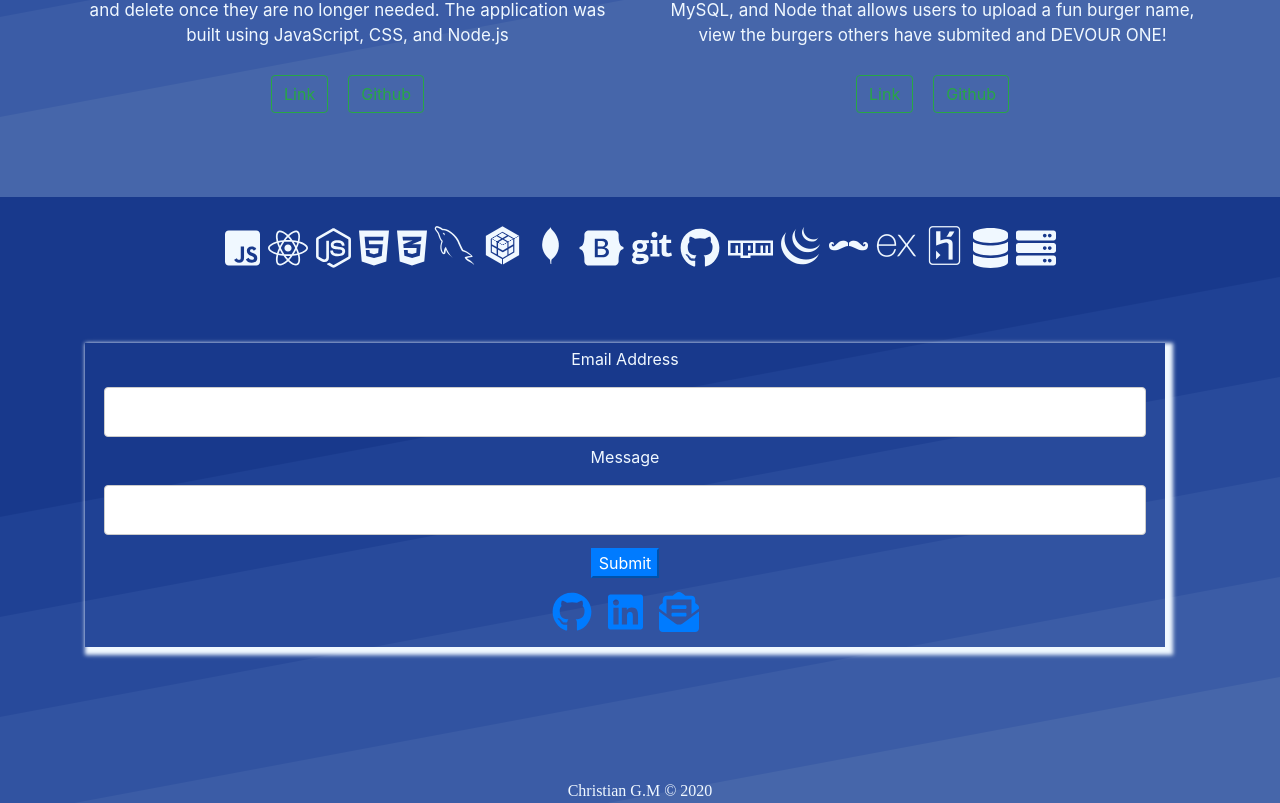
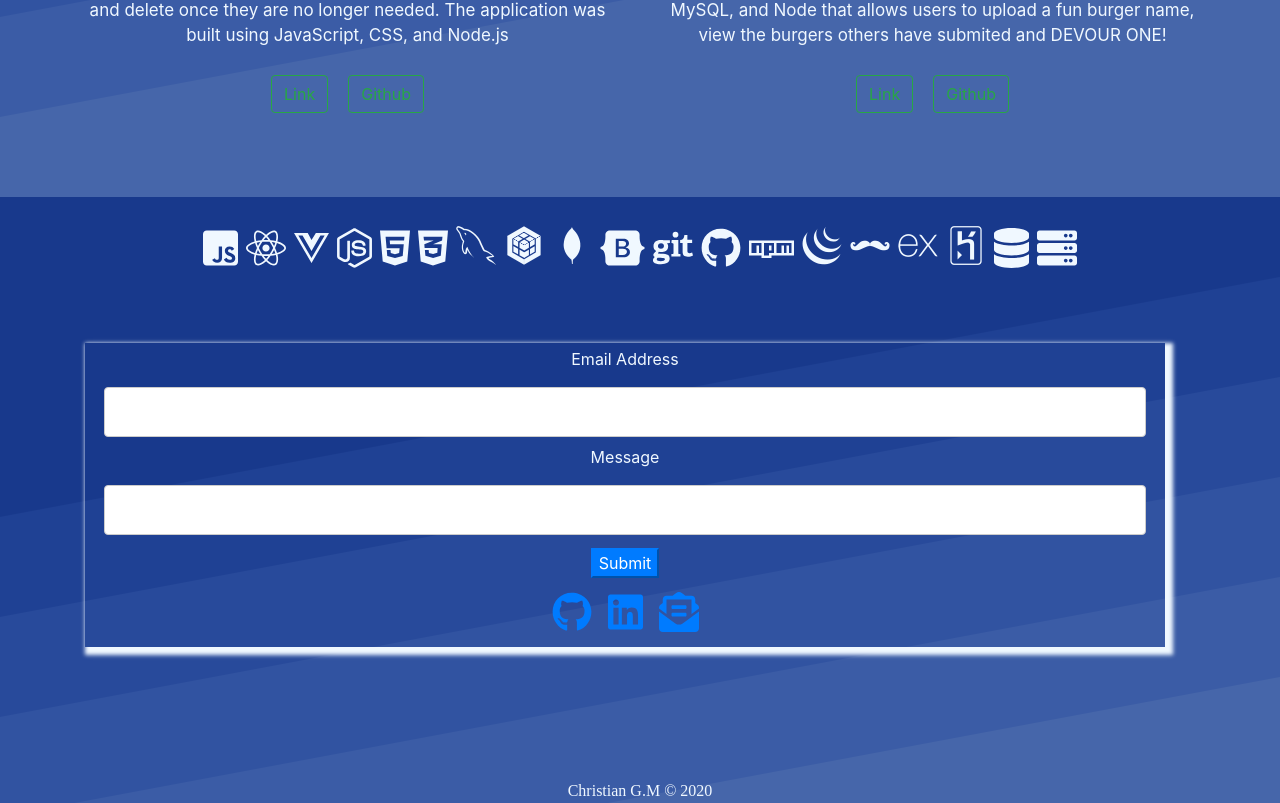
Before and after one commit to cag-martinez/Portfolio, a React (Create React App) app: page / in a window 1280 px wide. Shown: the part 2203-3006 px from the top of the page. Built offline with nearby package versions, Linux system fonts and the light colour scheme; a web font is replaced by a local one.

Commit message:
added vue.js icon to home page

```diff
--- a/src/pages/Home.js
+++ b/src/pages/Home.js
@@ -47,6 +47,9 @@ class Home extends Component {
                   </li>
                   <li className="list-inline-item">
                     <i className="fab fa-react"></i>
+                  </li>
+                  <li className="list-inline-item">
+                  <i class="fab fa-vuejs"></i>
                   </li>
                   <li className="list-inline-item">
                     <i className="fab fa-node-js"></i>
```
